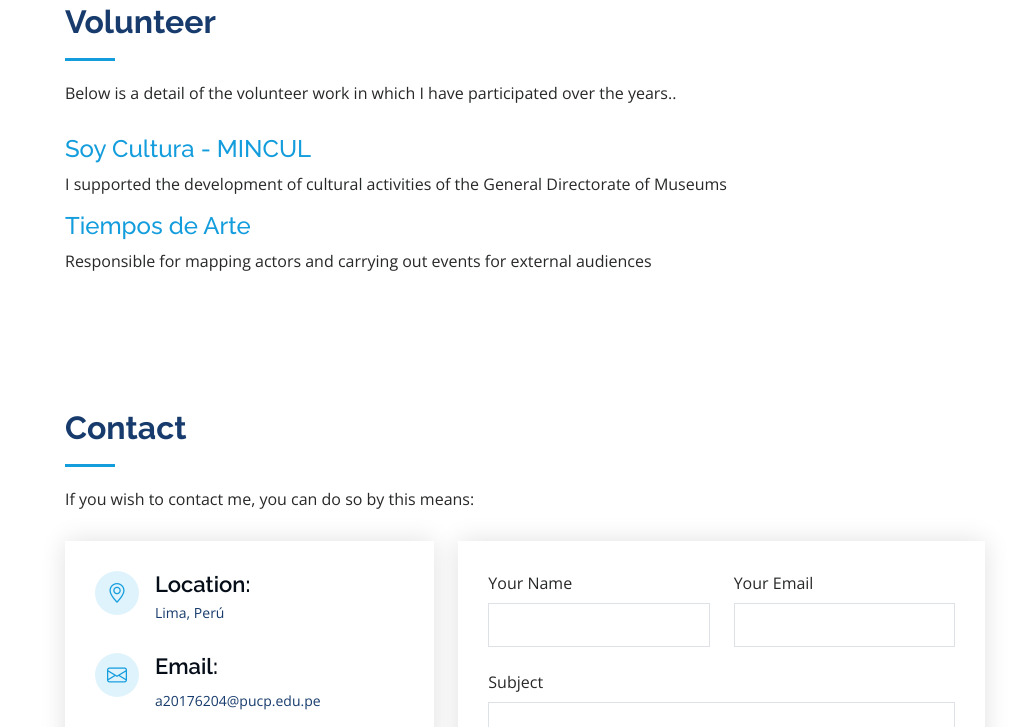
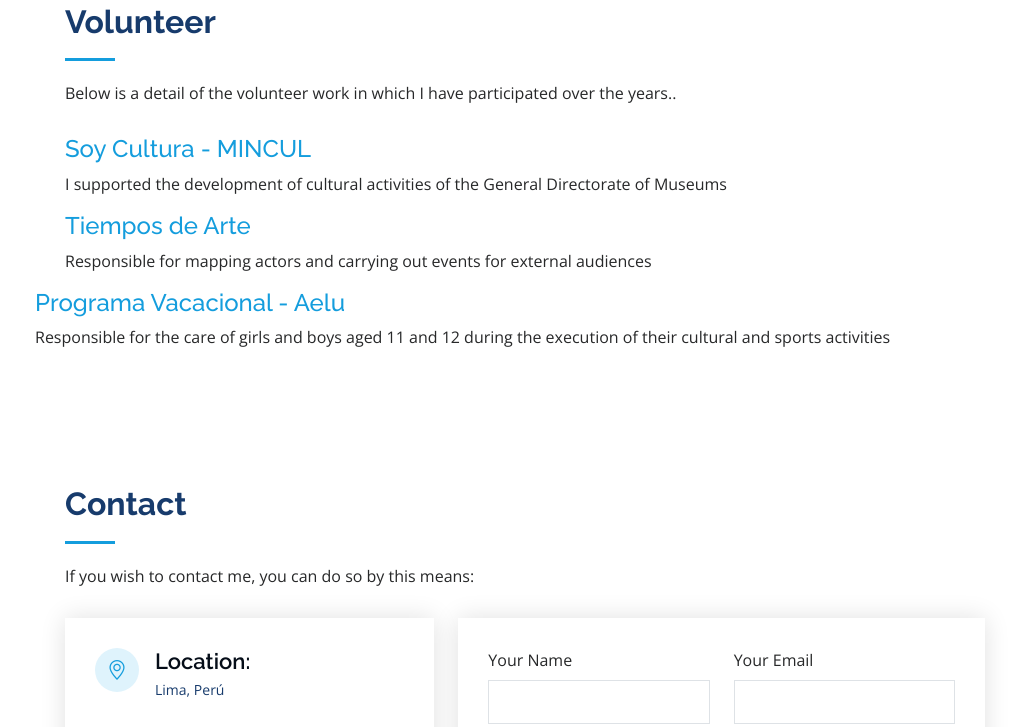
Before and after one commit to pamelaargomedo/Pamela_Argomedo_CV, a plain HTML site: page index.html in a window 1280 px wide. Shown: the part 3727-4454 px from the top of the page, without its empty margins (265-1280 px from the left). Drawn offline with nearby package versions, Linux system fonts and the light colour scheme.

Commit message:
Update index.html

```diff
--- a/index.html
+++ b/index.html
@@ -308,6 +308,9 @@
             <h4 class="title"><a href="">Tiempos de Arte</a></h4>
             <p class="description">Responsible for mapping actors and carrying out events for external audiences</p>
           </div>
+            <h4 class="title"><a href="">Programa Vacacional - Aelu</a></h4>
+            <p class="description">Responsible for the care of girls and boys aged 11 and 12 during the execution of their cultural and sports activities</p>
+          </div>
         </div>
       </div>
     </section><!-- End Volunteer Section -->
```
